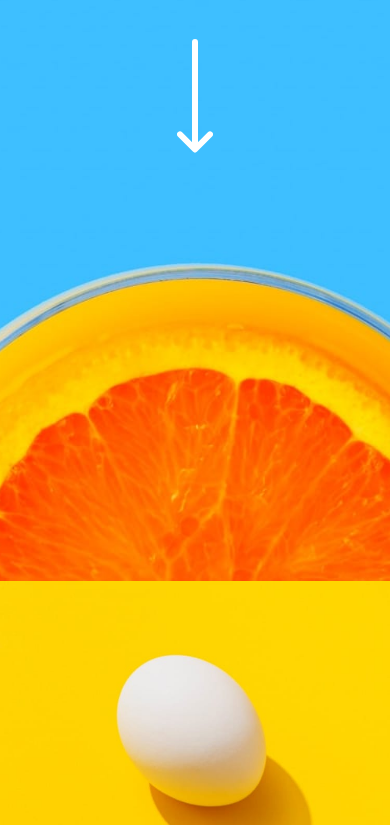
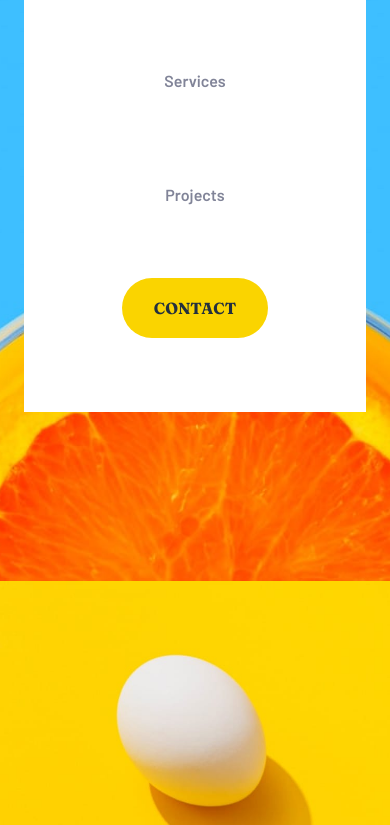
Before and after one commit to leandroreiz/sunnyside-agency, a website built with Parcel: page index.html in a window 390 px wide. Shown: the part 263-1088 px from the top of the page. Built offline with nearby package versions, Linux system fonts and the light colour scheme.

Commit message:
Add mobile menu

```diff
--- a/index.html
+++ b/index.html
@@ -25,7 +25,7 @@
   </head>
 
   <body>
-    <header class="container text-center">
+    <header class="container text-center relative">
       <!-- NAVIGATION MENU -->
       <nav class="navbar flex">
         <a href="#">
@@ -38,33 +38,26 @@
 
         <div>
           <!-- Navigation Items -->
-          <ul class="navbar--items font-body flex">
+          <ul class="navbar--items mobile font-body flex">
             <li>
-              <a
-                href="#about"
-                class="menu-btn font-body text-white text-none px-8 py-5"
-                role="menuitem"
+              <a href="#about" class="menu-btn font-body text-none px-8 py-5"
                 >About</a
               >
             </li>
             <li>
-              <a
-                href="#services"
-                class="menu-btn font-body text-white text-none px-8 py-5"
+              <a href="#services" class="menu-btn font-body text-none px-8 py-5"
                 >Services</a
               >
             </li>
             <li>
-              <a
-                href="#testimonials"
-                class="menu-btn font-body text-white text-none px-8 py-5"
+              <a href="#" class="menu-btn font-body text-none px-8 py-5"
                 >Projects</a
               >
             </li>
             <li>
               <a
                 href="#"
-                class="contact-btn bg-white font-heading--700 text-blue--dark text-none uppercase px-8 py-5"
+                class="contact-btn bg-white font-heading--700 text-none uppercase px-8 py-5"
                 >Contact</a
               >
             </li>
@@ -231,7 +224,7 @@
         </div>
       </section>
 
-      <footer class="footer container bg-green text-green--light">
+      <footer class="footer container bg-green text-green--light" id="footer">
         <div class="footer--image-gallery grid mb-16">
           <picture>
             <source
@@ -290,7 +283,7 @@
           <div class="footer--links font-body mb-16">
             <a href="#about">About</a>
             <a href="#services">Services</a>
-            <a href="#testimonials">Projects</a>
+            <a href="#">Projects</a>
           </div>
 
           <div class="footer--social-links mb-6">
@@ -327,5 +320,7 @@
         </div>
       </footer>
     </main>
+
+    <script src="index.js"></script>
   </body>
 </html>
--- /dev/null
+++ b/index.js
@@ -0,0 +1,8 @@
+const burgerMenu = document.querySelector('.menu-icon');
+const mobileNavContainer = document.querySelector('.navbar--items');
+
+const toogleMobileNav = () => {
+  mobileNavContainer.classList.toggle('mobile');
+};
+
+burgerMenu.addEventListener('click', toogleMobileNav);
--- a/style.scss
+++ b/style.scss
@@ -257,7 +257,12 @@ header {
       list-style-type: none;
       @include minMedia(display, none, ($md: flex));
 
+      a {
+        color: white;
+      }
+
       .contact-btn {
+        color: hsl(212, 27%, 19%);
         border-radius: 30px;
         transition: all .3s ease;
 
@@ -265,6 +270,47 @@ header {
           color: white;
           background-color: rgba(255, 255, 255, 0.2);
         }
+      }
+    }
+
+    &--items.mobile {
+      display: flex;
+      align-items: center;
+      justify-content: space-evenly;
+      flex-direction: column;
+
+      list-style-type: none;
+      background-color: white;
+      width: calc(100% - 3rem);
+      height: 65vh;
+
+      position: absolute;
+      top: 15%;
+      left: 50%;
+      transform: translate(-50%);
+
+      a {
+        color: hsl(232, 10%, 55%);
+      }
+
+      .contact-btn {
+        color: hsl(212, 27%, 19%);
+        background-color: hsl(51, 100%, 49%);
+        border-radius: 30px;
+        transition: all .3s ease;
+      }
+
+      &::before {
+        content: '';
+        display: block;
+        background-color: white;
+        height: 30px;
+        width: 30px;
+
+        position: absolute;
+        top: -28px;
+        right: 0;
+        clip-path: polygon(100% 0, 0% 100%, 100% 100%);
       }
     }
 
@@ -396,8 +442,7 @@ header {
 // Footer
 
 .footer {
-  height: 100vh;
-  // @include minMedia(height, 100vh, ($md: auto));
+  @include minMedia(height, 100vh, ($md: auto));
 
   &--image-gallery {
     @include minMedia(grid-template-columns, 1fr 1fr, ($md: 1fr 1fr 1fr 1fr));
```
Also changed, not shown: dist/index.html, 4 other files.
